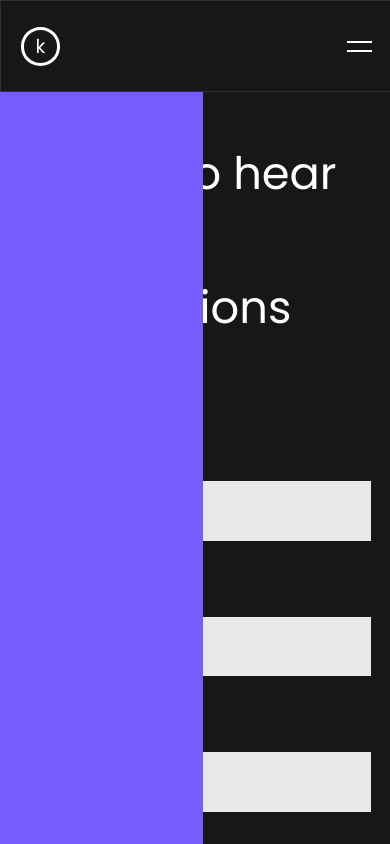
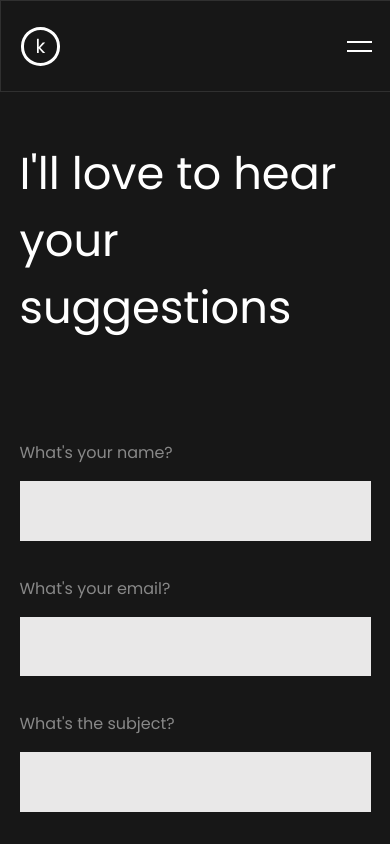
Before and after one commit to KrishnaDhingra/portfolio-website, a React (Create React App) app: page /contact in a window 390 px wide. Shown: the top 844 px of the page. Built offline with nearby package versions, Linux system fonts and the light colour scheme.

Commit message:
Making the navbar reponsive, a bit of it is left

```diff
--- a/src/components/Footer/index.js
+++ b/src/components/Footer/index.js
@@ -1,5 +1,5 @@
 import './footer.css'
-import { AiOutlineInstagram } from 'react-icons/ai';
+import { SiGmail } from "react-icons/si";
 import { FaDiscord } from 'react-icons/fa';
 import { FaLinkedinIn } from 'react-icons/fa';
 import { FaWhatsapp } from 'react-icons/fa';
@@ -21,7 +21,7 @@
                     <div className="underline"></div>
                 </div>
                 <ul className="contact_text">
-                    <li className="contact_links"><a><AiOutlineInstagram className="logos"/>Instagram</a></li>
+                    <li className="contact_links"><a><SiGmail className="logos"/>Gmail</a></li>
                     <li className="contact_links"><a><FaDiscord className="logos"/>Discord</a></li>
                     <li className="contact_links"><a><FaLinkedinIn className="logos"/>Linkedin</a></li>
                     <li className="contact_links"><a><FaWhatsapp className="logos" />Whatsapp</a></li>
--- a/src/components/Navbar/index.js
+++ b/src/components/Navbar/index.js
@@ -46,11 +46,8 @@
             <div className="navbar">
                 <div className="navbar_first_section">
 
-                    <div className="logo_outer">
-                        <Link to="/" className="logo_text" onClick={() => {setVisible("-120vw")}}>
-                            <span className="logo_text">k</span>
-                        </Link>
-                    </div>
+                    <Link to="/" className="logo_text" onClick={() => {setVisible("-120vw")}}>k</Link>
+
                     <div className="hamburger_outer" onClick={navbarFunc}>
                         <div className="hamburger_lines" id="line1"></div>
                         <div className="hamburger_lines" id="line2"></div>
@@ -58,9 +55,12 @@
 
 
                 </div>
-                <div className="navbar_second_section">
+
+                <Link to="/contact"  className="navbar_second_section" onClick={() => {setVisible("-120vw")}}>
+
                     <span className="work_with_me">Work With Me</span>
-                </div>
+
+                </Link>
 
 
             </div>
--- a/src/components/Navbar/navbar.css
+++ b/src/components/Navbar/navbar.css
@@ -36,22 +36,22 @@
     justify-content: space-between;
     align-items: center;
 }
-.logo_outer{
+
+.logo_text{
+    font-size: 1.2rem;
+    color: white;
+    text-decoration: none;
+    border: 3px solid white;
     border: 3px solid white;
     border-radius: 50%;
     padding: 2px 12px;
 }
-.logo_text{
-    font-size: 1.2rem;
-    color: white;
-    text-decoration: none;
-}
 
-.logo_outer:hover{
+.logo_text:hover{
     transition: all 0.2s;
     border: 3px solid rgb(218, 216, 216);
 }
-.logo_outer:hover .logo_text{
+.logo_text:hover{
     transition: all 0.2s;
     color: rgb(218, 216, 216);
 }
@@ -95,6 +95,7 @@
     letter-spacing: 1px;
     transform: rotate(-90deg);
     padding-left: 1rem;
+    text-decoration: none;
 
 }
 
@@ -158,4 +159,40 @@
     .navbar_second_section{
         display: none;
     }
+    .navbar_dropdown{
+        position: fixed;
+        margin: 0 0;
+        padding-left: 0vh;
+        left: 0vh;
+        justify-content: center;
+        flex-direction: row;
+        gap: 10rem;
+        width: 100vw;
+        height: 100vh;
+
+    }
   }
+@media only screen and (max-width: 700px){
+    .navbar_dropdown{
+        flex-direction: column;
+        gap: 2.5rem;
+    }
+    .links_outer{
+        flex-direction: column;
+        align-items: center;
+        gap: 2.5rem;
+        width: 15rem;
+    }
+    .navbar_dropdown div li a{
+        font-size: 3rem;
+    }
+    .navbar_dropdown div span{
+        display: none;
+    }
+}
+
+@media only screen and (max-width: 700px){
+    .navbar_dropdown div li a{
+        font-size: 2.5rem;
+    }
+}
```
